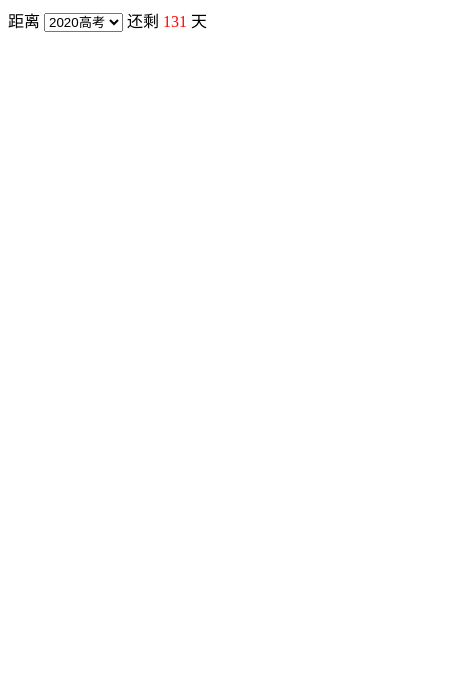
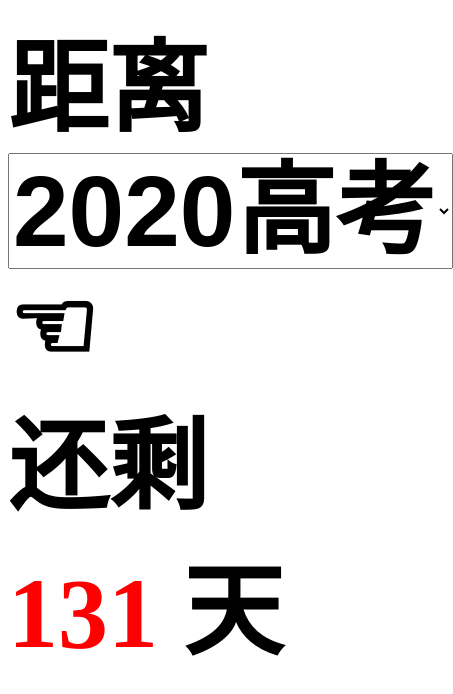
Before and after one commit to molihub/countdown_ncee, a plain HTML site: page index.html in a window 390 px wide. Shown: the whole page, 453 px wide, since content can reach past the window. Drawn offline with Linux system fonts and the light colour scheme.

Commit message:
show on mobile

```diff
--- a/index.html
+++ b/index.html
@@ -3,6 +3,14 @@
 	<title>高考倒计时</title>
 
 	<style>
+	body,select,span {
+		font-size: 100px;
+		font-weight: 900;
+	}
+	option {
+		font-size: 30px;
+		font-weight: 900;
+	}
 	#days {
 		color: red;
 	}
@@ -23,9 +31,14 @@
 			<option value="2024">2024高考</option>
 			<option value="2025">2025高考</option>
 		</select>
+		<span onclick="javascript: clickYear();">☜</span>
+	</div>
+	<div>
 		<span>还剩</span>
 		<span id="days">-</span>
 		<span>天</span>
+	</div>
+
 	<script>
 		function refreshDays(year)
 		{
```
